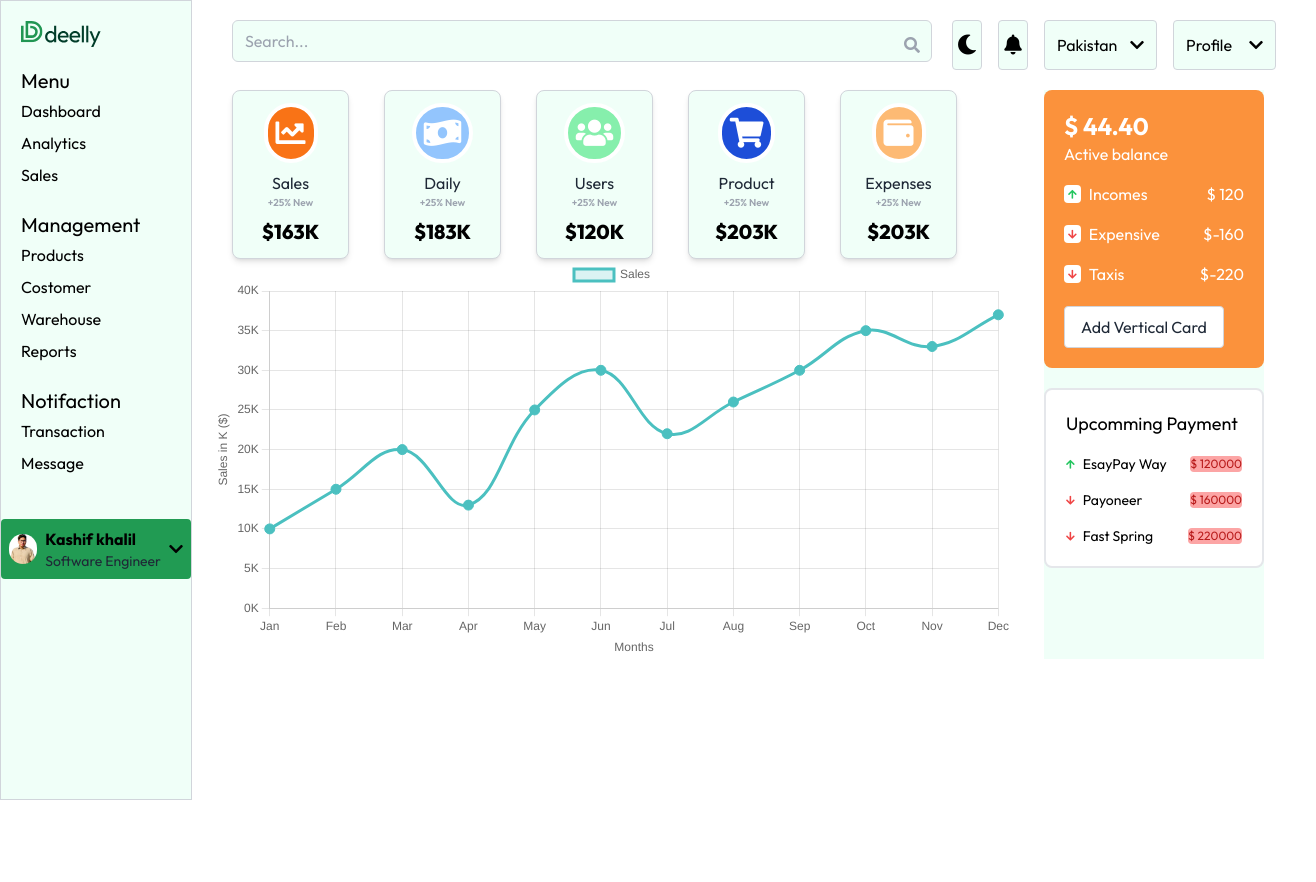
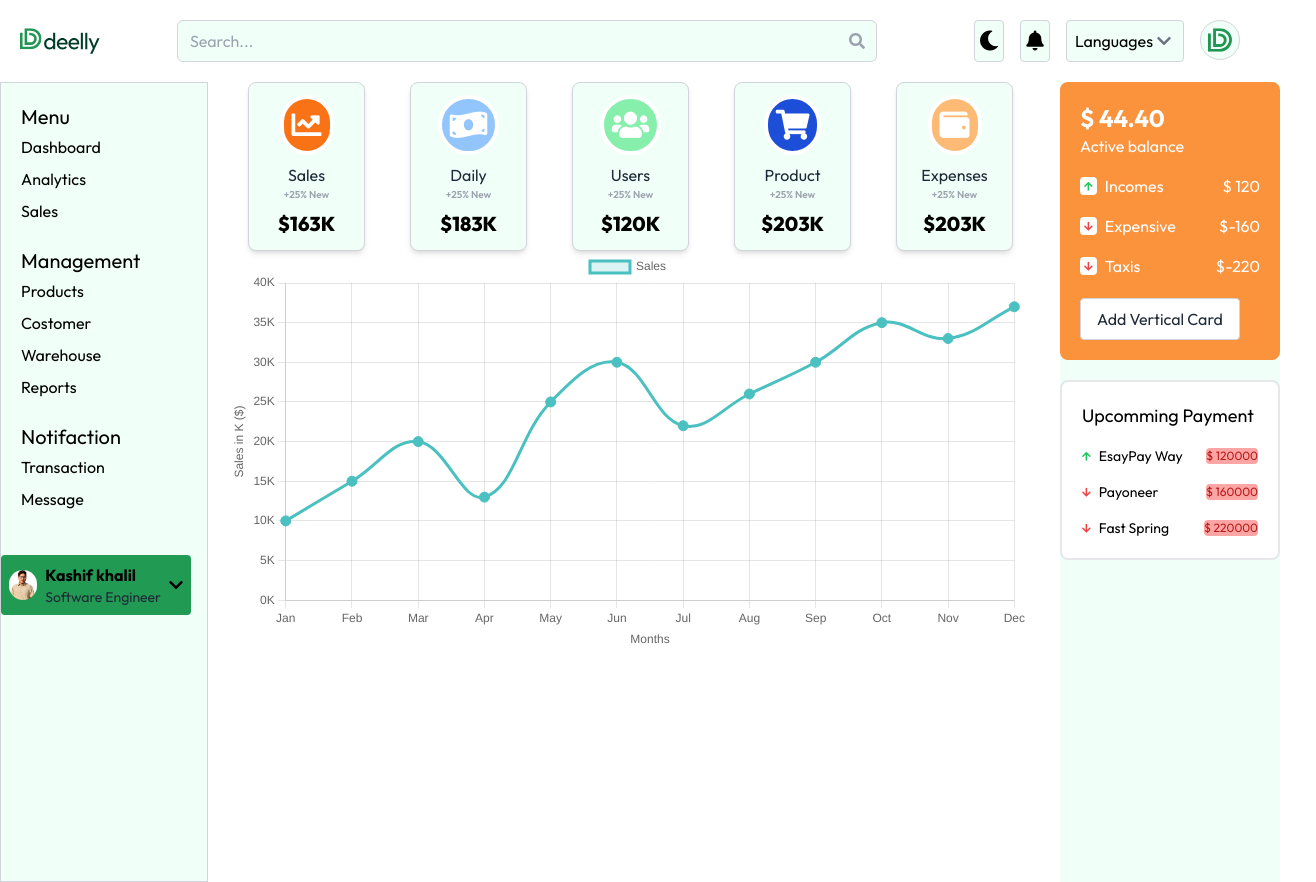
Before and after one commit to KashifKhalil986/Admin_Dashboard, a React (Vite) app: page / in a window 1280 px wide. Shown: the whole page, 1316 px wide, since content can reach past the window. Before the commit the page ends 800 px from the top, so only its background shows below. Built offline with nearby package versions, Linux system fonts and the light colour scheme.

Commit message:
again pull from github and add the profile section

```diff
--- a/src/AdminPanel/Admin.jsx
+++ b/src/AdminPanel/Admin.jsx
@@ -6,24 +6,32 @@ import Hero from './HeroSection/Hero'
 
 const Admin = () => {
   return (
-    <div className='flex  flex-col md:flex-row'>
+    <>
+     <Navbar/>
+     <div className='flex '>
       <LeftSideBar/>
-      <div>
-        <div className='nav '>
-            <Navbar/>
-        </div>
-        <div>
-            <div className='main'>
-              <Hero/>
+      <Hero/>
+     </div>
 
-            </div>
-            <div className='right'>
+    </>
+    // <div className='flex  flex-col md:flex-row'>
+    //   <LeftSideBar/>
+    //   <div>
+    //     <div className='nav '>
+    //         <Navbar/>
+    //     </div>
+    //     <div>
+    //         <div className='main'>
+    //           <Hero/>
 
-            </div>
-        </div>
+    //         </div>
+    //         <div className='right'>
 
-      </div>
-    </div>
+    //         </div>
+    //     </div>
+
+    //   </div>
+    // </div>
   )
 }
 
--- a/src/AdminPanel/Components/Graph.jsx
+++ b/src/AdminPanel/Components/Graph.jsx
@@ -1,4 +1,3 @@
-// import React from "react";
 import { Line } from "react-chartjs-2";
 import {
   Chart as ChartJS,
@@ -11,7 +10,6 @@ import {
   Legend,
 } from "chart.js";
 
-// Register Chart.js components
 ChartJS.register(
   CategoryScale,
   LinearScale,
@@ -23,52 +21,50 @@ ChartJS.register(
 );
 
 const SalesGraph = () => {
-  // Chart data
   const data = {
-    labels: ["Jan", "Feb", "Mar", "Apr", "May", "Jun", "Jul", "Aug", "Sep", "Oct", "Nov", "Dec"], // x-axis labels
+    labels: ["Jan", "Feb", "Mar", "Apr", "May", "Jun", "Jul", "Aug", "Sep", "Oct", "Nov", "Dec"],
     datasets: [
       {
-        label: "Sales", // Legend label
-        data: [10, 15, 20, 13, 25, 30, 22, 26, 30, 35, 33, 37], // y-axis data
-        borderColor: "rgba(75, 192, 192, 1)", // Line color
-        backgroundColor: "rgba(75, 192, 192, 0.2)", // Point fill color
-        tension: 0.4, // Curve of the line
-        pointRadius: 5, // Point size
-        pointBackgroundColor: "rgba(75, 192, 192, 1)", // Point color
+        label: "Sales",
+        data: [10, 15, 20, 13, 25, 30, 22, 26, 30, 35, 33, 37],
+        borderColor: "rgba(75, 192, 192, 1)",
+        backgroundColor: "rgba(75, 192, 192, 0.2)",
+        tension: 0.4,
+        pointRadius: 5,
+        pointBackgroundColor: "rgba(75, 192, 192, 1)",
       },
     ],
   };
 
-  // Chart options
   const options = {
     responsive: true,
     plugins: {
       legend: {
-        display: true, // Show/hide legend
-        position: "top", // Legend position
+        display: true,
+        position: "top",
       },
       tooltip: {
-        enabled: true, // Show tooltips on hover
+        enabled: true,
       },
     },
     scales: {
       x: {
         title: {
           display: true,
-          text: "Months", // x-axis title
+          text: "Months",
         },
       },
       y: {
         title: {
           display: true,
-          text: "Sales in K ($)", // y-axis title
+          text: "Sales in K ($)",
         },
         ticks: {
           callback: function (value) {
-            return `${value}K`; // Add "K" to y-axis labels
+            return `${value}K`;
           },
         },
-        beginAtZero: true, // Start y-axis at 0
+        beginAtZero: true,
       },
     },
   };
--- a/src/AdminPanel/HeroSection/Hero.jsx
+++ b/src/AdminPanel/HeroSection/Hero.jsx
@@ -64,14 +64,14 @@ const Hero = () => {
 
 
   return (
-           <div className="main flex flex-row gap-8">
+           <div className="main flex flex-row gap-8 ">
 
 
             {/* middle section (cards and graphs) */}
                 <div className='middle flex flex-col ms-5 w-[800px]'>
 
    {/* cards */}
-   <div className="cards flex flex-wrap w-[800px] gap-[35px] ps-5">
+   <div className="cards flex flex-wrap w-[800px] gap-[45px] ps-5">
         {Data.map((element)=>(
                 <div className="w-[15%] " key={element.id}>
                 <Card
--- a/src/AdminPanel/LeftSideBar/LeftSideBar.jsx
+++ b/src/AdminPanel/LeftSideBar/LeftSideBar.jsx
@@ -3,10 +3,10 @@
 const LeftSideBar = () => {
   return (
     <div className='flex flex-col  h-screen bg-[#F0FFF8] w-full sm:w-full md:w-[25%] lg:w-[20%] border border-gray-300 '>
-        <div className='logo flex ms-5 mt-5  '>
+        {/* <div className='logo flex ms-5 mt-5  '>
             <img className='w-[70px] sm:w-[70px] md:w-[80px] lg:w-[80px]' src="../../../public/images/Logo.svg" alt=""  />
 
-        </div>
+        </div> */}
 
         <div className='middle  ms-5 mt-5 '>
         <div className='menu flex flex-col '>
--- a/src/AdminPanel/Navbar/Navbar.jsx
+++ b/src/AdminPanel/Navbar/Navbar.jsx
@@ -1,12 +1,24 @@
-// import React from 'react';
-// import pak from '../../../public/flag/Pakistan.png';
-// import usa from '../../../public/flag/usa.webp';
-// import spain from '../../../public/flag/spain.png';
+import  { useState } from 'react';
 
 const Navbar = () => {
+    const [isOpen, setIsOpen] = useState(false);
+
+    const toggleDropdown = () => {
+      setIsOpen(!isOpen);
+    };
+    const [LangisOpen, setLangIsOpen] = useState(false);
+
+    const toggleLanguage = () => {
+      setLangIsOpen(!LangisOpen);
+    };
     return (
-        <div className='flex justify-between ms-5'>
-            <nav className='flex justify-between  p-5 '>
+        <div className='flex justify-between '>
+            <nav className='flex justify-between w-full p-5'>
+
+            <div className='logo flex  '>
+            <img className='w-[70px] sm:w-[70px] md:w-[80px] lg:w-[80px]' src="../../../public/images/Logo.svg" alt=""  />
+
+        </div>
                 <div className="relative ">
                     <input
                         type="text"
@@ -33,47 +45,50 @@ const Navbar = () => {
 
                     </button>
 
-                    <label htmlFor="language-select" className="sr-only">Select Language</label>
-<div className="inline-flex items-center bg-[#F0FFF8] border border-gray-300 rounded   hover:bg-gray-100">
-  <select
-    id="language-select"
-    className="appearance-none bg-transparent border-none outline-none p-3 cursor-pointer"
-  >
-    <option value="pakistan" >
-      Pakistan
-    </option>
-    <option value="usa" >
-      USA
-    </option>
-    <option value="spain">
-      Spanish
-    </option>
-  </select>
-  <i className="fas fa-chevron-down pr-3"></i>
-</div>
+                    <div className="relative inline-block">
+                <button
+                 className="flex item-center border  bg-[#F0FFF8]  border-gray-300 rounded p-2 py-2"
+                    onClick={toggleLanguage}>
+                    Languages
+                    <i className={`p-1 fas fa-chevron-down text-gray-500 ${LangisOpen ? 'rotate-180' : ''}`}></i>
+                </button>
+              {LangisOpen && (
+                  <ul className='absolute mt-1 w-28 text-center bg-white border border-gray-300 rounded shadow-lg'>
+                  <li className="px-4 py-2  hover:bg-gray-100 cursor-pointer">Pakistan</li>
+                  <li className="px-4 py-2  hover:bg-gray-100 cursor-pointer">Usa</li>
+                  <li className="px-4 py-2  hover:bg-gray-100 cursor-pointer">Spain</li>
+              </ul>
+              )
+
+              }
+
+                </div>
+
+<div className="relative inline-block">
+
+      <button
+        id="profile-logout"
+        onClick={toggleDropdown}
+        className="flex justify-center items-center w-10 h-10 bg-[#F0FFF8] border border-gray-300 rounded-full hover:bg-gray-100"
+      >
+        <img src="../../../images/justLogo.svg" alt="Logo" className="w-6 h-6 " />
+
+      </button>
+
+
+      {isOpen && (
+        <ul className="absolute mt-1 ml-[-30px] bg-white border border-gray-300 rounded shadow-lg">
+          <li className="px-4 py-2 hover:bg-gray-100 cursor-pointer">Profiles</li>
+          <li className="px-4 py-2 hover:bg-gray-100 cursor-pointer flex items-center">
+            <i className="fas fa-sign-out-alt "></i>
+            Logout
+          </li>
+        </ul>
+      )}
+    </div>
 
 
 
-{/*
-                    <button className="flex justify-center items-center border border-gray-300 space-x-2 px-4 py-2 bg-[#F0FFF8] rounded">
-                        <i className="fas fa-sign-out-alt px-2"></i>
-                        LogOut
-                    </button> */}
-<div className="inline-flex items-center bg-[#F0FFF8] border border-gray-300 rounded   hover:bg-gray-100">
-  <select
-    id="language-select"
-    className="appearance-none bg-transparent border-none outline-none p-3 cursor-pointer"
-  >
-    <option  value="profile" >
-      Profile
-    </option>
-    <option  value="usa" >
-     Logout
-    </option>
-
-  </select>
-  <i className="fas fa-chevron-down pr-3"></i>
-</div>
 
 
 
```
Also changed, not shown: public/images/justLogo.svg (added).
